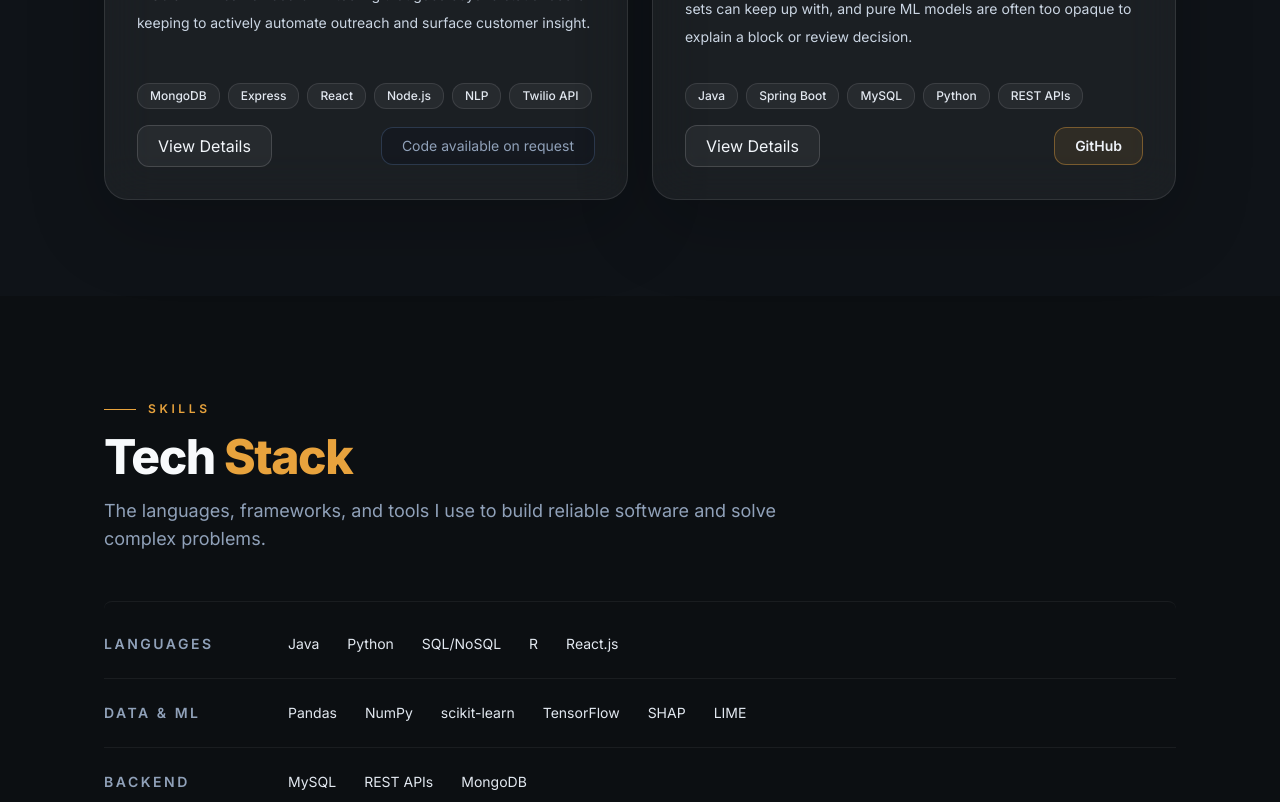
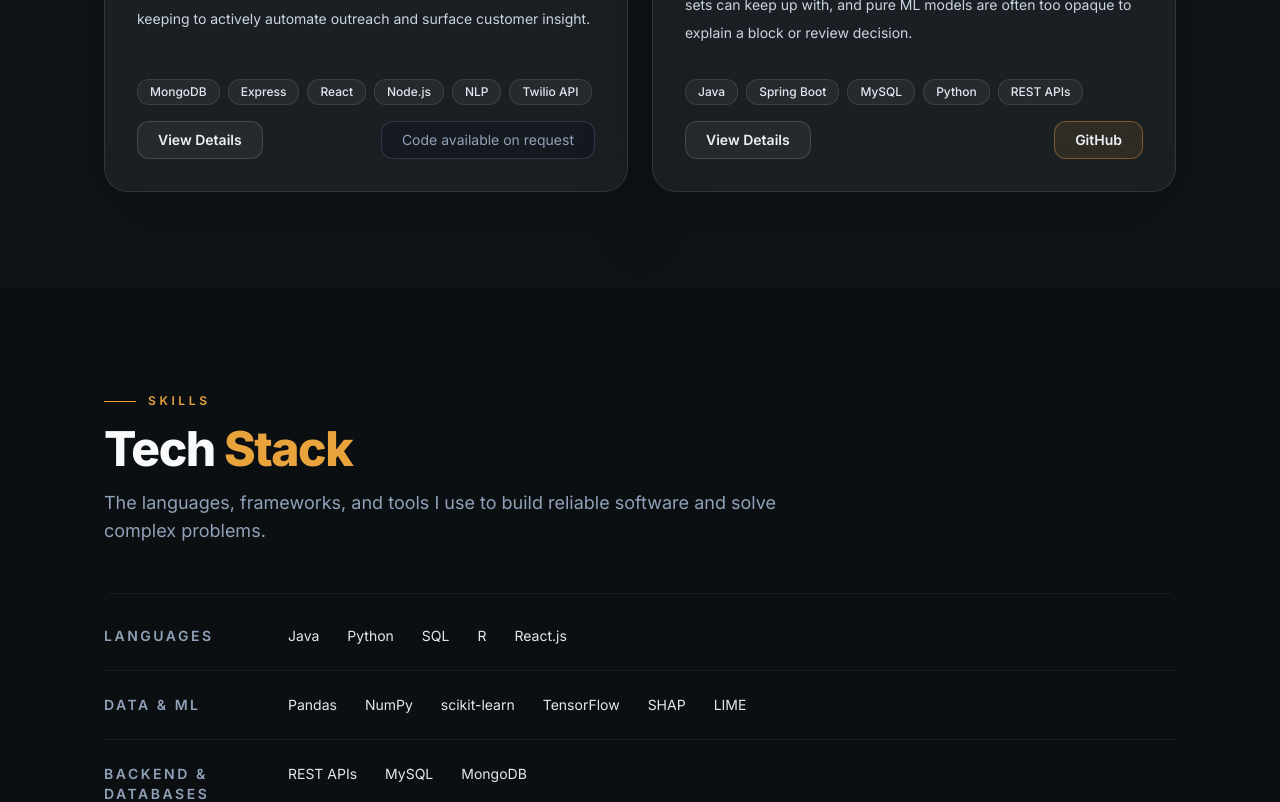
Before and after one commit to Shashank-Daga/Portfolio, a Next.js app: page / in a window 1280 px wide. Shown: the part 2360-3162 px from the top of the page. Built offline with nearby package versions, Linux system fonts and the light colour scheme.

Commit message:
4.1 Bug Fix: Projects not rendering without JS

```diff
--- a/src/app/page.tsx
+++ b/src/app/page.tsx
@@ -2,7 +2,7 @@ import { Nav } from "@/components/layout/Navbar";
 import Footer from "@/components/layout/Footer";
 import Hero from "@/components/sections/Hero";
 import About from "@/components/sections/About";
-import Project from "@/components/sections/Project";
+import Project from "@/components/sections/Project/Project";
 import Skills from "@/components/sections/Skills";
 import Extracurricular from "@/components/sections/Extracurricular";
 // import { Education } from "@/components/sections/Education";
--- a/src/components/sections/Project.tsx
+++ b/src/components/sections/Project/Project.tsx
@@ -1,32 +1,13 @@
-"use client";
+// Server Component — no "use client", renders fully on the server with zero JS.
+// The "View Details" links use plain ?project=slug hrefs so they degrade
+// gracefully when JS is disabled. ProjectInteractions handles the modal when
+// JS is available.
 
-import { Suspense } from "react";
-import { useRouter, usePathname, useSearchParams } from "next/navigation";
 import { Container } from "@/components/ui/Container";
 import { projects, statusStyles } from "@/lib/project-data";
-import { ProjectModal } from "./ProjectModal";
+import { ProjectInteractions } from "./ProjectInteractions";
 
-function ProjectGrid() {
-  const router = useRouter();
-  const pathname = usePathname();
-  const searchParams = useSearchParams();
-
-  const activeSlug = searchParams.get("project");
-  const activeProject = projects.find((p) => p.slug === activeSlug) ?? null;
-
-  const openProject = (slug: string) => {
-    const params = new URLSearchParams(searchParams.toString());
-    params.set("project", slug);
-    router.push(`${pathname}?${params.toString()}#projects`, { scroll: false });
-  };
-
-  const closeProject = () => {
-    const params = new URLSearchParams(searchParams.toString());
-    params.delete("project");
-    const query = params.toString();
-    router.push(`${pathname}${query ? `?${query}` : ""}#projects`, { scroll: false });
-  };
-
+export default function Project() {
   return (
     <section id="projects" className="px-6 py-24 sm:px-8 lg:px-10 bg-[#0F1318]">
 
@@ -95,12 +76,13 @@ function ProjectGrid() {
                 </div>
 
                 <div className="flex items-center justify-between gap-3">
-                  <button
-                    onClick={() => openProject(project.slug)}
+                  {/* Plain <a> link — works without JS; modal picks it up when JS is on */}
+                  <a
+                    href={`?project=${project.slug}#projects`}
                     className="inline-flex items-center justify-center rounded-[12px] border border-white/15 bg-white/5 px-5 py-2 text-sm font-semibold text-slate-100 transition hover:border-[#E8A33D]/40 hover:text-[#E8A33D]"
                   >
                     View Details
-                  </button>
+                  </a>
 
                   {project.githubUrl ? (
                     <a
@@ -125,16 +107,8 @@ function ProjectGrid() {
 
       </Container>
 
-      <ProjectModal project={activeProject} onClose={closeProject} />
+      {/* Client-only: modal + URL-based state. Nothing renders here without JS. */}
+      <ProjectInteractions />
     </section>
   );
 }
-
-export default function Project() {
-  // useSearchParams requires a Suspense boundary in the App Router
-  return (
-    <Suspense fallback={null}>
-      <ProjectGrid />
-    </Suspense>
-  );
-}
--- /dev/null
+++ b/src/components/sections/Project/ProjectInteractions.tsx
@@ -0,0 +1,40 @@
+"use client";
+
+import { Suspense } from "react";
+import { useRouter, usePathname, useSearchParams } from "next/navigation";
+import { projects } from "@/lib/project-data";
+import { ProjectModal } from "./ProjectModal";
+
+function ModalController() {
+  const router = useRouter();
+  const pathname = usePathname();
+  const searchParams = useSearchParams();
+
+  const activeSlug = searchParams.get("project");
+  const activeProject = projects.find((p) => p.slug === activeSlug) ?? null;
+
+  const closeProject = () => {
+    const params = new URLSearchParams(searchParams.toString());
+    params.delete("project");
+    const query = params.toString();
+    router.push(`${pathname}${query ? `?${query}` : ""}#projects`, {
+      scroll: false,
+    });
+  };
+
+  return <ProjectModal project={activeProject} onClose={closeProject} />;
+}
+
+/**
+ * Drop this anywhere inside (or after) the Projects section.
+ * It is fully client-side and renders nothing visible until a project is opened.
+ * The static grid in Project.tsx uses plain <a href="?project=slug"> links
+ * that work without JS, and this component handles the modal when JS is available.
+ */
+export function ProjectInteractions() {
+  return (
+    <Suspense fallback={null}>
+      <ModalController />
+    </Suspense>
+  );
+}
--- a/src/components/sections/Skills.tsx
+++ b/src/components/sections/Skills.tsx
@@ -5,7 +5,7 @@ export default function Skills() {
   const rows = [
     { label: "Languages", items: skills.languages },
     { label: "Data & ML", items: skills.dataAndMl },
-    { label: "Backend", items: skills.backend },
+    { label: "Backend & Databases", items: skills.backendAndDatabases },
     { label: "Visualization", items: skills.visualization },
     { label: "Tools", items: skills.tools },
   ];
--- a/src/lib/profile.ts
+++ b/src/lib/profile.ts
@@ -1,6 +1,6 @@
 export const skills = {
-  languages: ["Java", "Python", "SQL/NoSQL", "R", "React.js"],
-  backend: ["MySQL", "REST APIs", "MongoDB"],
+  languages: ["Java", "Python", "SQL", "R", "React.js"],
+  backendAndDatabases: ["REST APIs", "MySQL", "MongoDB"],
   dataAndMl: ["Pandas", "NumPy", "scikit-learn", "TensorFlow", "SHAP", "LIME"],
   visualization: ["Power BI", "Excel", "Plotly", "Matplotlib"],
   tools: ["Git", "Postman"],
```
Also changed, not shown: src/components/sections/Project/ProjectModal.tsx (renamed from src/components/sections/ProjectModal.tsx).
